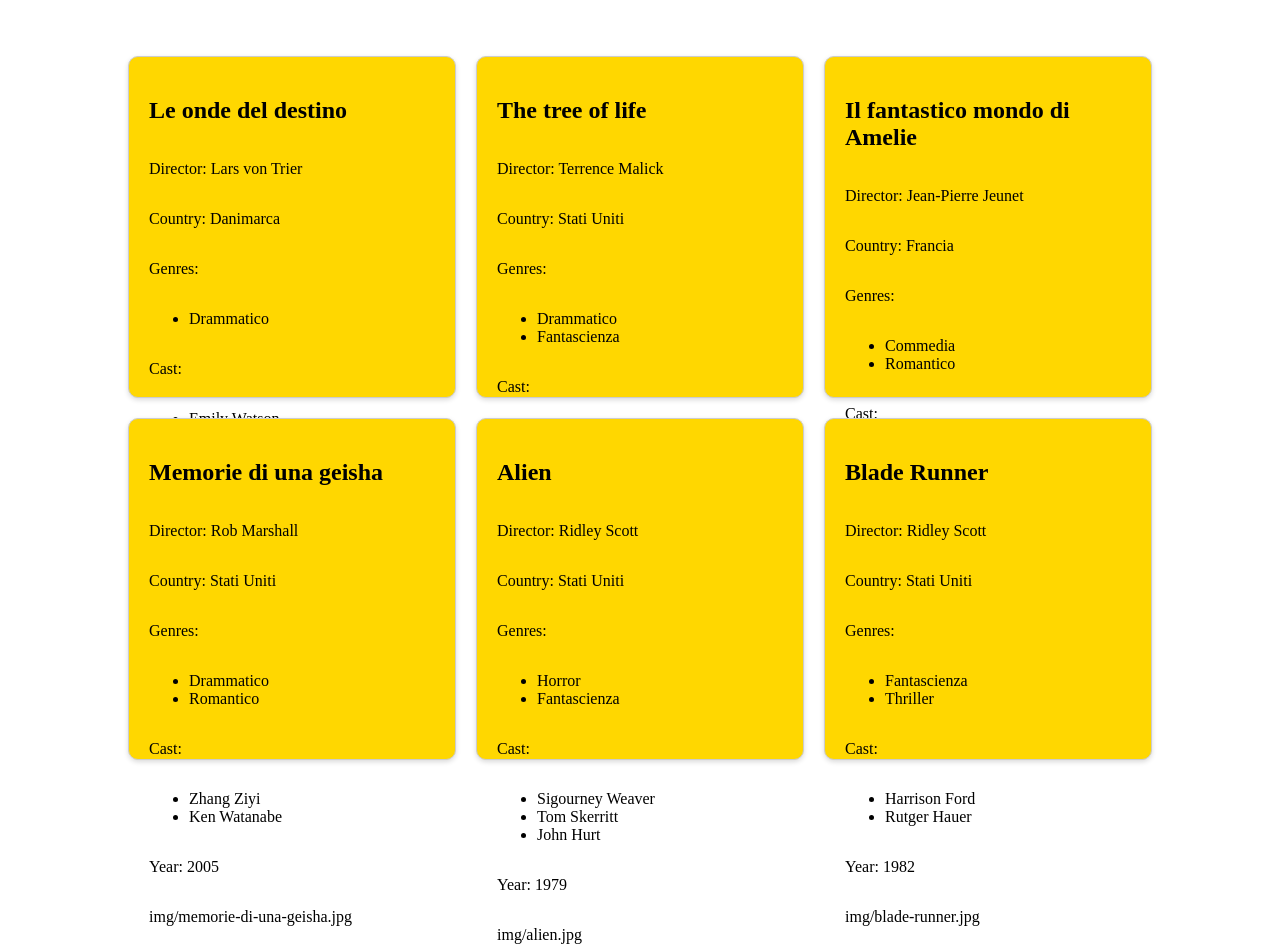
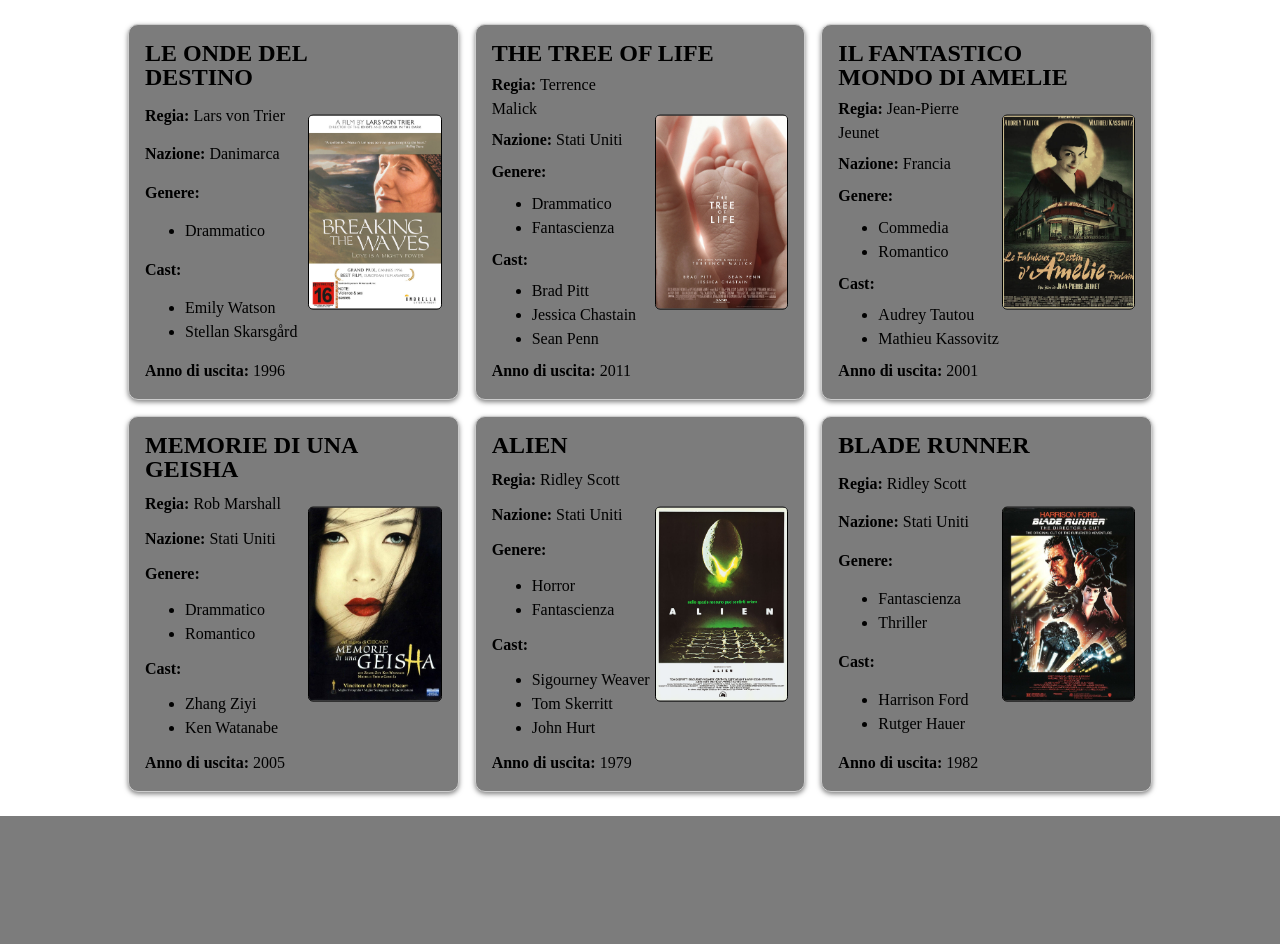
Before and after one commit to StefanoGalandrini/php-oop-1, a PHP site: page / in a window 1280 px wide. After the commit the page ends 816 px from the top, so only its background shows below. Run offline with PHP 8.4, Linux system fonts and the light colour scheme.

Commit message:
Add more CSS for layout

```diff
--- a/models/movie.php
+++ b/models/movie.php
@@ -37,25 +37,25 @@ class Movie
 	public function displayMovieInfo()
 	{
 		echo "<h2>{$this->title}</h2>";
-		echo "<p>Director: {$this->director}</p>";
-		echo "<p>Country: {$this->country}</p>";
-		echo "<p>Genres:</p>";
+		echo "<p>Regia: <span>{$this->director}</span></p>";
+		echo "<p>Nazione: <span>{$this->country}</span></p>";
+		echo "<p>Genere:</p>";
 		echo "<ul>";
 		foreach ($this->genres as $genre) {
-			echo "<li>$genre</li>";
+			echo "<li><span>$genre</span></li>";
 		}
 		echo "</ul>";
 		echo "<p>Cast:</p>";
 		echo "<ul>";
 		foreach ($this->cast as $actor) {
-			echo "<li>$actor</li>";
+			echo "<li><span>$actor</span></li>";
 		}
 		echo "</ul>";
-		echo "<p>Year: {$this->year}</p>";
+		echo "<p>Anno di uscita: <span>{$this->year}</span></p>";
 		if ($this->poster) {
 			$posterPath = $this->getPosterPath($this->poster);
-			echo "<p>{$posterPath}</p>";
-			// echo "<img src='{$posterPath}' alt='{$this->title} Poster'>";
+			// echo "<p>{$posterPath}</p>";
+			echo "<img src='{$posterPath}' alt='{$this->title} Poster'>";
 		}
 	}
 }
--- a/style.css
+++ b/style.css
@@ -14,30 +14,54 @@ body {
 }
 
 .movie-grid {
-	padding: 3rem 0;
+	padding: 1rem 0;
 	display: grid;
 	grid-template-columns: repeat(3, 1fr);
 	grid-template-rows: repeat(2, 1fr);
-	gap: 20px;
+	gap: 1rem;
 	align-items: stretch;
 	width: 100%;
 }
 
 .movie-card {
-	background-color: gold;
+	background-color: rgb(124, 124, 124);
 	display: flex;
 	flex-direction: column;
 	justify-content: space-between;
 	border: 1px solid #cccccc;
 	border-radius: 10px;
-	padding: 20px;
-	box-shadow: 0 2px 5px rgba(0, 0, 0, 0.15);
-	min-height: 300px;
+	padding: 1rem;
+	box-shadow: 0 2px 5px rgba(0, 0, 0, 0.5);
+	position: relative;
 }
 
+.movie-card > * {
+	margin: 0;
+	max-width: 50%;
+	line-height: 1.5rem;
+}
 
+.movie-card h2 {
+	max-width: 80%;
+	text-transform: uppercase;
+}
+
+.movie-card p {
+	font-weight: bold;
+}
+
+.movie-card span {
+	font-weight: normal;
+}
 
 .movie-card img {
-	width: 100%;
+	position: absolute;
+	top: 50%;
+	right: 1rem;
+	transform: translateY(-50%);
+	max-width: 40%;
 	height: auto;
+	border: 1px solid black;
+	border-radius: 5px;
+	z-index: 2;
 }
```
Also changed, not shown: img/blade-runner.jpg (renamed from img/blade runner.jpg), img/frankenstein-junior.jpg (deleted), img/tree-of-life.jpg (renamed from img/tree-of life.jpg).
